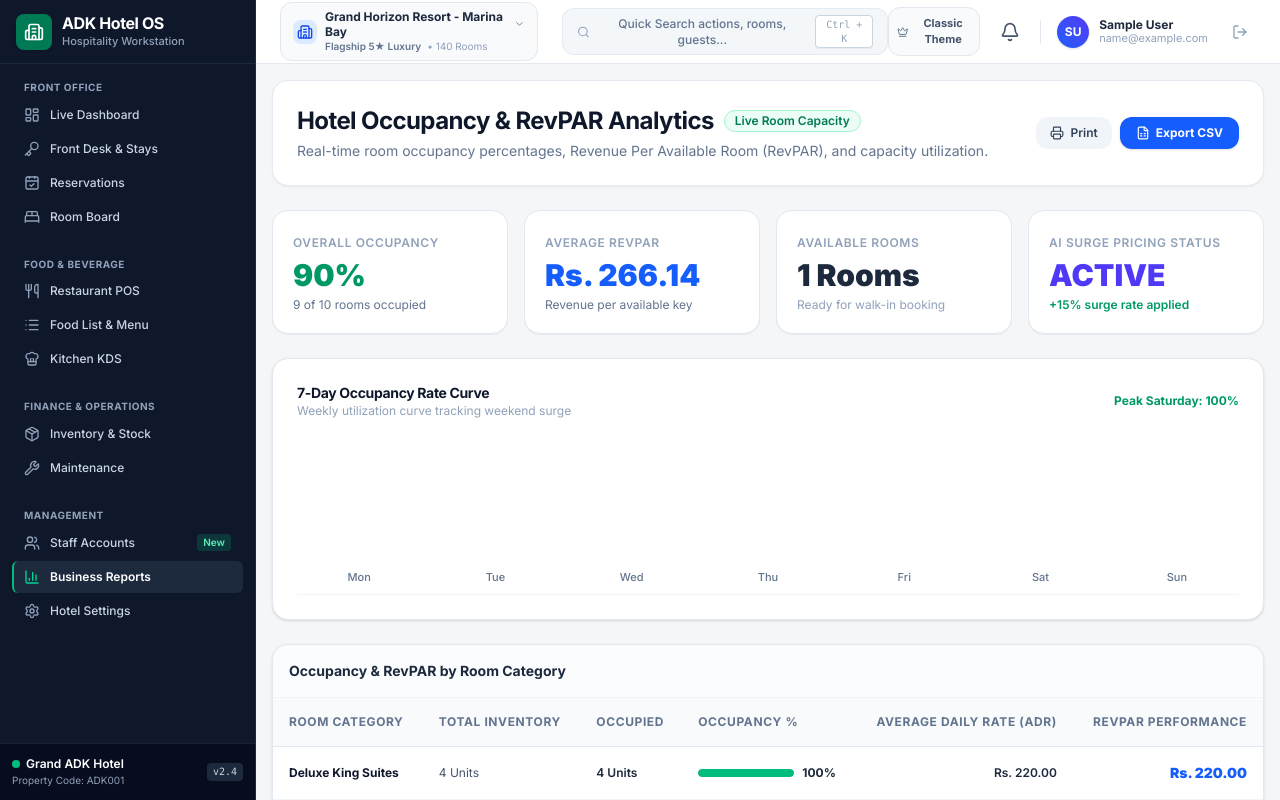
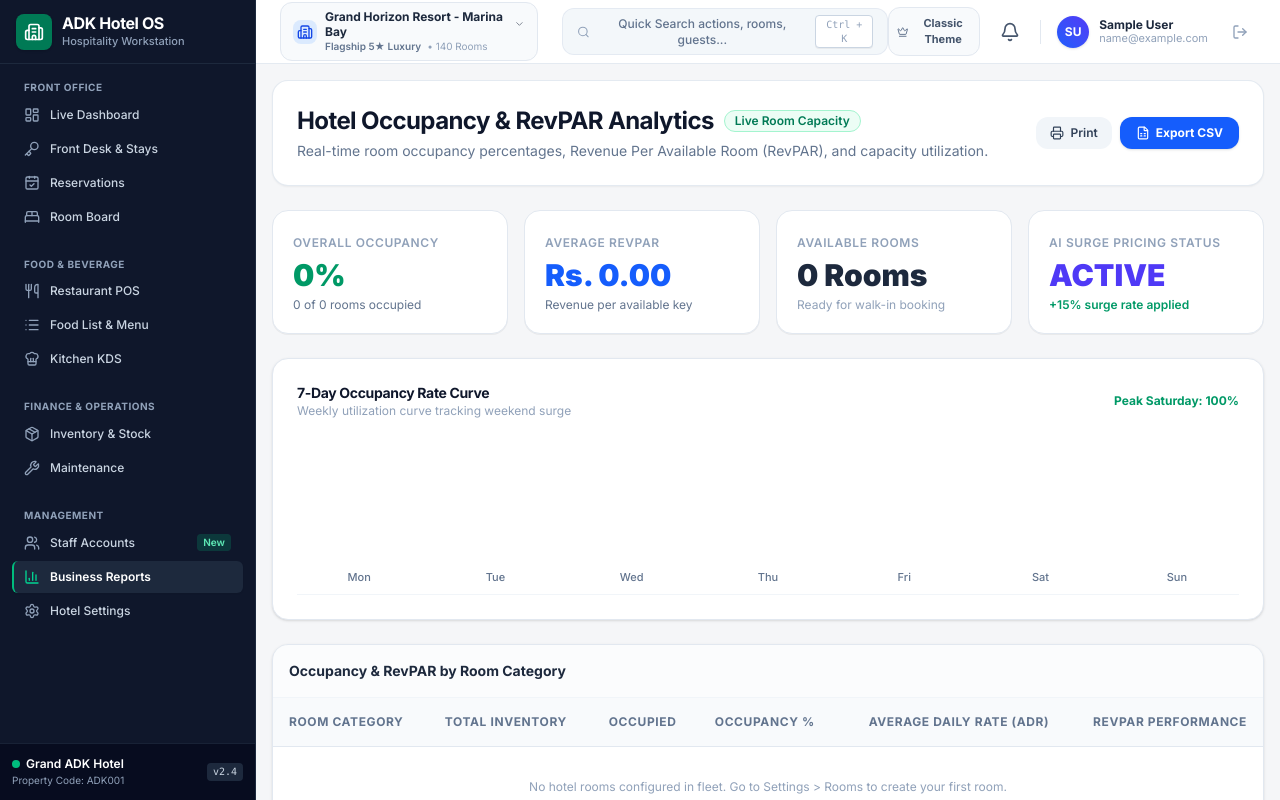
Before and after one commit to adksoftwares/hotel-os-platform, a Next.js app in the folder frontend/: page /reports/occupancy in a window 1280 px wide. Built offline with nearby package versions, Linux system fonts and the light colour scheme; sample sign-in values are in the browser's storage.

Commit message:
chore(rooms): delete all fake and sample room details across application

```diff
--- a/frontend/src/app/(dashboard)/front-desk/page.tsx
+++ b/frontend/src/app/(dashboard)/front-desk/page.tsx
@@ -273,7 +273,7 @@ export default function FrontDesk() {
               <p className="text-xs font-semibold text-slate-700">RFID Encoder Station 1</p>
               <p className="text-[11px] text-slate-400">Place hotel keycard on the desk pad to encode room credentials.</p>
               <button
-                onClick={() => toast('Keycard NFC Token programmed for Room 201!', 'success')}
+                onClick={() => toast('Keycard NFC Token encoded successfully!', 'success')}
                 className="w-full py-2 bg-slate-900 hover:bg-black text-white rounded-lg text-xs font-semibold transition-colors mt-2"
               >
                 Encode Test Keycard
--- a/frontend/src/app/(dashboard)/page.tsx
+++ b/frontend/src/app/(dashboard)/page.tsx
@@ -101,7 +101,7 @@ const computeLiveOperationalState = (): LiveOperationalMetrics => {
 
   // 1. Live Rooms & Housekeeping
   const rooms = loadHotelRoomsFleet();
-  const totalRooms = rooms.length > 0 ? rooms.length : 12;
+  const totalRooms = rooms.length;
   const occupiedRooms = rooms.filter(r => r.occupancy === 'Occupied').length;
   const vacantRooms = rooms.filter(r => r.occupancy === 'Vacant').length;
   const reservedRooms = rooms.filter(r => r.occupancy === 'Reserved').length;
--- a/frontend/src/app/(dashboard)/reports/occupancy/page.tsx
+++ b/frontend/src/app/(dashboard)/reports/occupancy/page.tsx
@@ -1,35 +1,63 @@
 "use client";
-import React from 'react';
+import React, { useState, useEffect, useMemo } from 'react';
 import {
   Bed, TrendingUp, Users, Calendar, Download,
   Printer, ArrowUpRight, BarChart2, PieChart, ShieldCheck, FileSpreadsheet
 } from 'lucide-react';
 import { useToast } from '@/components/ui/Toast';
-
-const roomTiers = [
-  { tier: 'Deluxe King Suites', totalRooms: 4, occupied: 4, occupancyRate: 100, adr: 220.00, revPar: 220.00 },
-  { tier: 'Standard Queen', totalRooms: 3, occupied: 2, occupancyRate: 67, adr: 140.00, revPar: 93.80 },
-  { tier: 'Executive Suites', totalRooms: 2, occupied: 2, occupancyRate: 100, adr: 350.00, revPar: 350.00 },
-  { tier: 'Presidential Suite', totalRooms: 1, occupied: 1, occupancyRate: 100, adr: 800.00, revPar: 800.00 },
-];
+import { loadHotelRoomsFleet, RoomItem } from '@/lib/hotelRoomsFleet';
 
 const weeklyOccupancy = [
-  { day: 'Mon', rate: 65 },
-  { day: 'Tue', rate: 70 },
-  { day: 'Wed', rate: 75 },
-  { day: 'Thu', rate: 82 },
-  { day: 'Fri', rate: 95 },
-  { day: 'Sat', rate: 100 },
-  { day: 'Sun', rate: 90 },
+  { day: 'Mon', rate: 0 },
+  { day: 'Tue', rate: 0 },
+  { day: 'Wed', rate: 0 },
+  { day: 'Thu', rate: 0 },
+  { day: 'Fri', rate: 0 },
+  { day: 'Sat', rate: 0 },
+  { day: 'Sun', rate: 0 },
 ];
 
 export default function OccupancyReport() {
   const { toast } = useToast();
+  const [fleet, setFleet] = useState<RoomItem[]>([]);
+
+  useEffect(() => {
+    setFleet(loadHotelRoomsFleet());
+  }, []);
+
+  const roomTiers = useMemo(() => {
+    const groups: Record<string, { totalRooms: number; occupied: number; totalPrice: number }> = {};
+    fleet.forEach(r => {
+      const type = r.type || 'Standard';
+      if (!groups[type]) {
+        groups[type] = { totalRooms: 0, occupied: 0, totalPrice: 0 };
+      }
+      groups[type].totalRooms += 1;
+      if (r.occupancy === 'Occupied') {
+        groups[type].occupied += 1;
+      }
+      groups[type].totalPrice += (r.pricePerNight || 0);
+    });
+
+    return Object.entries(groups).map(([tier, data]) => {
+      const occupancyRate = data.totalRooms > 0 ? Math.round((data.occupied / data.totalRooms) * 100) : 0;
+      const adr = data.totalRooms > 0 ? (data.totalPrice / data.totalRooms) : 0;
+      const revPar = (adr * occupancyRate) / 100;
+      return {
+        tier,
+        totalRooms: data.totalRooms,
+        occupied: data.occupied,
+        occupancyRate,
+        adr,
+        revPar,
+      };
+    });
+  }, [fleet]);
 
   const totalRooms = roomTiers.reduce((acc, t) => acc + t.totalRooms, 0);
   const totalOccupied = roomTiers.reduce((acc, t) => acc + t.occupied, 0);
-  const overallOccupancy = Math.round((totalOccupied / totalRooms) * 100);
-  const averageRevPar = (roomTiers.reduce((acc, t) => acc + (t.revPar * t.totalRooms), 0) / totalRooms);
+  const overallOccupancy = totalRooms > 0 ? Math.round((totalOccupied / totalRooms) * 100) : 0;
+  const averageRevPar = totalRooms > 0 ? (roomTiers.reduce((acc, t) => acc + (t.revPar * t.totalRooms), 0) / totalRooms) : 0;
 
   const exportCSV = () => {
     const headers = 'RoomCategory,TotalInventory,Occupied,OccupancyRate,ADR,RevPAR\n';
@@ -150,7 +178,14 @@ export default function OccupancyReport() {
               </tr>
             </thead>
             <tbody className="divide-y divide-slate-100">
-              {roomTiers.map((tier, idx) => (
+              {roomTiers.length === 0 ? (
+                <tr>
+                  <td colSpan={6} className="p-8 text-center text-slate-400">
+                    No hotel rooms configured in fleet. Go to Settings &gt; Rooms to create your first room.
+                  </td>
+                </tr>
+              ) : (
+                roomTiers.map((tier, idx) => (
                   <tr key={idx} className="hover:bg-slate-50/60 transition-colors">
                     <td className="p-4 font-bold text-slate-900">{tier.tier}</td>
                     <td className="p-4 text-slate-600">{tier.totalRooms} Units</td>
@@ -169,7 +204,8 @@ export default function OccupancyReport() {
                     <td className="p-4 text-right font-semibold text-slate-800">Rs. {tier.adr.toFixed(2)}</td>
                     <td className="p-4 text-right font-black text-blue-600 text-sm">Rs. {tier.revPar.toFixed(2)}</td>
                   </tr>
-              ))}
+                ))
+              )}
             </tbody>
           </table>
         </div>
--- a/frontend/src/app/(dashboard)/rooms/housekeeper/page.tsx
+++ b/frontend/src/app/(dashboard)/rooms/housekeeper/page.tsx
@@ -35,84 +35,7 @@ interface AssignedRoom {
   };
 }
 
-const INITIAL_ASSIGNED_ROOMS: AssignedRoom[] = [
-  {
-    id: 'R101',
-    roomNumber: '101',
-    type: 'Deluxe King',
-    floor: 1,
-    cleanType: 'Stayover',
-    status: 'CLEAN',
-    priority: 'NORMAL',
-    guestName: 'Vacant',
-    cleaningSeconds: 0,
-    isTimerRunning: false,
-    minibar: [
-      { id: 'mb1', name: 'Evian Sparkling Water (500ml)', price: 6.0, consumed: 0 },
-      { id: 'mb2', name: 'Belgian Dark Chocolate Bar', price: 8.0, consumed: 0 },
-      { id: 'mb3', name: 'Heineken Lager Beer', price: 9.0, consumed: 0 },
-      { id: 'mb4', name: 'Gourmet Roasted Cashews', price: 7.0, consumed: 0 },
-    ],
-    checklist: { linens: false, towels: false, amenities: false, disinfection: false }
-  },
-  {
-    id: 'R102',
-    roomNumber: '102',
-    type: 'Standard Queen',
-    floor: 1,
-    cleanType: 'Stayover',
-    status: 'CLEAN',
-    priority: 'NORMAL',
-    guestName: 'Vacant',
-    cleaningSeconds: 0,
-    isTimerRunning: false,
-    minibar: [
-      { id: 'mb1', name: 'Evian Sparkling Water (500ml)', price: 6.0, consumed: 0 },
-      { id: 'mb2', name: 'Belgian Dark Chocolate Bar', price: 8.0, consumed: 0 },
-      { id: 'mb3', name: 'Heineken Lager Beer', price: 9.0, consumed: 0 },
-      { id: 'mb4', name: 'Gourmet Roasted Cashews', price: 7.0, consumed: 0 },
-    ],
-    checklist: { linens: false, towels: false, amenities: false, disinfection: false }
-  },
-  {
-    id: 'R201',
-    roomNumber: '201',
-    type: 'Executive Suite',
-    floor: 2,
-    cleanType: 'Stayover',
-    status: 'CLEAN',
-    priority: 'NORMAL',
-    guestName: 'Vacant',
-    cleaningSeconds: 0,
-    isTimerRunning: false,
-    minibar: [
-      { id: 'mb1', name: 'Evian Sparkling Water (500ml)', price: 6.0, consumed: 0 },
-      { id: 'mb2', name: 'Belgian Dark Chocolate Bar', price: 8.0, consumed: 0 },
-      { id: 'mb3', name: 'Heineken Lager Beer', price: 9.0, consumed: 0 },
-      { id: 'mb4', name: 'Gourmet Roasted Cashews', price: 7.0, consumed: 0 },
-    ],
-    checklist: { linens: false, towels: false, amenities: false, disinfection: false }
-  },
-  {
-    id: 'R202',
-    roomNumber: '202',
-    type: 'Ocean Deluxe',
-    floor: 2,
-    cleanType: 'Stayover',
-    status: 'CLEAN',
-    priority: 'NORMAL',
-    guestName: 'Vacant',
-    cleaningSeconds: 0,
-    isTimerRunning: false,
-    minibar: [
-      { id: 'mb1', name: 'Evian Sparkling Water (500ml)', price: 6.0, consumed: 0 },
-      { id: 'mb2', name: 'Belgian Dark Chocolate Bar', price: 8.0, consumed: 0 },
-      { id: 'mb3', name: 'Heineken Lager Beer', price: 9.0, consumed: 0 },
-      { id: 'mb4', name: 'Gourmet Roasted Cashews', price: 7.0, consumed: 0 },
-    ],
-    checklist: { linens: false, towels: false, amenities: false, disinfection: false }
-  }
-];
+const INITIAL_ASSIGNED_ROOMS: AssignedRoom[] = [];
 
 export default function HousekeeperPortal() {
   const { toast } = useToast();
--- a/frontend/src/lib/hotelRoomsFleet.ts
+++ b/frontend/src/lib/hotelRoomsFleet.ts
@@ -11,51 +11,28 @@ export interface RoomItem {
   pricePerNight: number;
 }
 
-export const SAMPLE_ROOMS_FLEET: RoomItem[] = [
-  { id: '101', roomNumber: '101', type: 'Deluxe King', floor: 1, occupancy: 'Vacant', housekeeping: 'Clean', operational: 'In Service', pricePerNight: 180 },
-  { id: '102', roomNumber: '102', type: 'Deluxe King', floor: 1, occupancy: 'Vacant', housekeeping: 'Clean', operational: 'In Service', pricePerNight: 180 },
-  { id: '103', roomNumber: '103', type: 'Twin Executive', floor: 1, occupancy: 'Vacant', housekeeping: 'Clean', operational: 'In Service', pricePerNight: 160 },
-  { id: '104', roomNumber: '104', type: 'Twin Executive', floor: 1, occupancy: 'Vacant', housekeeping: 'Clean', operational: 'In Service', pricePerNight: 160 },
-  { id: '201', roomNumber: '201', type: 'Executive Suite', floor: 2, occupancy: 'Vacant', housekeeping: 'Clean', operational: 'In Service', pricePerNight: 280 },
-  { id: '202', roomNumber: '202', type: 'Executive Suite', floor: 2, occupancy: 'Vacant', housekeeping: 'Clean', operational: 'In Service', pricePerNight: 280 },
-  { id: '203', roomNumber: '203', type: 'Deluxe King', floor: 2, occupancy: 'Vacant', housekeeping: 'Clean', operational: 'In Service', pricePerNight: 180 },
-  { id: '204', roomNumber: '204', type: 'Deluxe King', floor: 2, occupancy: 'Vacant', housekeeping: 'Clean', operational: 'In Service', pricePerNight: 180 },
-  { id: '301', roomNumber: '301', type: 'Ocean Panorama Suite', floor: 3, occupancy: 'Vacant', housekeeping: 'Clean', operational: 'In Service', pricePerNight: 350 },
-  { id: '302', roomNumber: '302', type: 'Ocean Panorama Suite', floor: 3, occupancy: 'Vacant', housekeeping: 'Clean', operational: 'In Service', pricePerNight: 350 },
-  { id: '303', roomNumber: '303', type: 'Family Studio', floor: 3, occupancy: 'Vacant', housekeeping: 'Clean', operational: 'In Service', pricePerNight: 220 },
-  { id: '401', roomNumber: '401', type: 'Presidential Penthouse', floor: 4, occupancy: 'Vacant', housekeeping: 'Clean', operational: 'In Service', pricePerNight: 750 },
-];
+export const SAMPLE_ROOMS_FLEET: RoomItem[] = [];
+
+const FAKE_SAMPLE_IDS = new Set(['101', '102', '103', '104', '201', '202', '203', '204', '301', '302', '303', '401']);
 
 export const loadHotelRoomsFleet = (): RoomItem[] => {
-  if (typeof window === 'undefined') return SAMPLE_ROOMS_FLEET;
+  if (typeof window === 'undefined') return [];
   try {
     const saved = localStorage.getItem('hotel_room_board_state');
     if (saved) {
       const parsed = JSON.parse(saved);
-      if (Array.isArray(parsed) && parsed.length > 0) {
-        // Strip out fake demo guests if present
-        const fakeGuests = ['David Miller', 'Elena Rostova', 'Sarah Jenkins (VIP)', 'Carlos Gomez', 'Michael Chang', 'Ambassador Al-Mansoor'];
-        const cleaned = parsed.map((r: RoomItem) => {
-          if (r.currentGuest && fakeGuests.includes(r.currentGuest)) {
-            return {
-              ...r,
-              occupancy: 'Vacant' as const,
-              housekeeping: 'Clean' as const,
-              operational: 'In Service' as const,
-              currentGuest: undefined,
-              reservation: 'None',
-            };
-          }
-          return r;
-        });
-        localStorage.setItem('hotel_room_board_state', JSON.stringify(cleaned));
+      if (Array.isArray(parsed)) {
+        // Strip out fake sample seeded rooms if present
+        const cleaned = parsed.filter((r: RoomItem) => !FAKE_SAMPLE_IDS.has(String(r.id)) && !FAKE_SAMPLE_IDS.has(String(r.roomNumber)));
+        if (cleaned.length !== parsed.length) {
+          localStorage.setItem('hotel_room_board_state', JSON.stringify(cleaned));
+        }
         return cleaned;
       }
     }
-    // Seed clean fleet if empty
-    localStorage.setItem('hotel_room_board_state', JSON.stringify(SAMPLE_ROOMS_FLEET));
+    localStorage.setItem('hotel_room_board_state', JSON.stringify([]));
   } catch (_) {}
-  return SAMPLE_ROOMS_FLEET;
+  return [];
 };
 
 export const saveHotelRoomsFleet = (data: RoomItem[]) => {
```
Also changed, not shown: frontend/src/app/(dashboard)/pos/page.tsx (+27 -5 lines), frontend/src/app/(dashboard)/rooms/[id]/page.tsx (+25 -36 lines), frontend/src/app/(dashboard)/rooms/page.tsx (+1 -13 lines), frontend/public/sw.js. Lines whose indentation alone changed are shown as unchanged.
